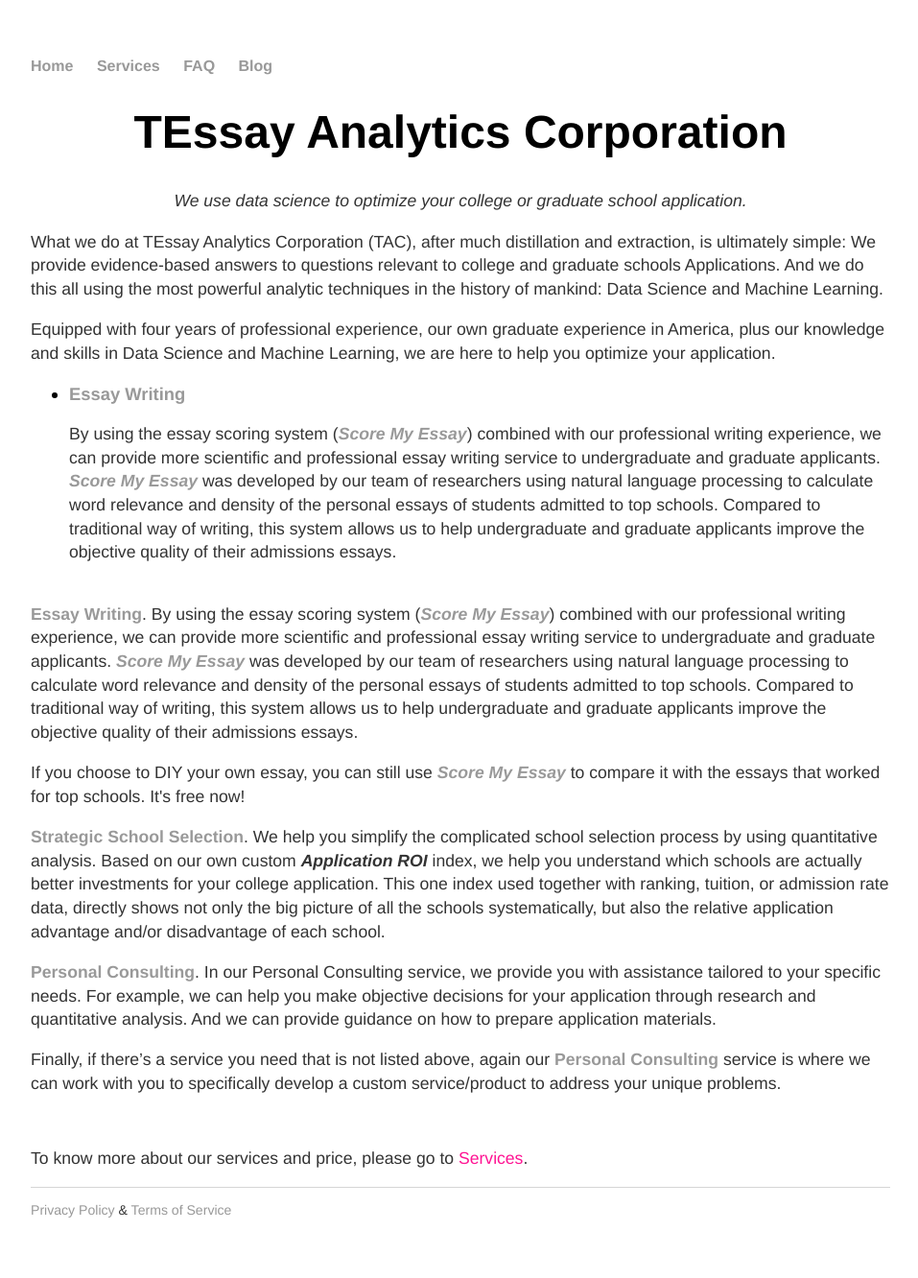
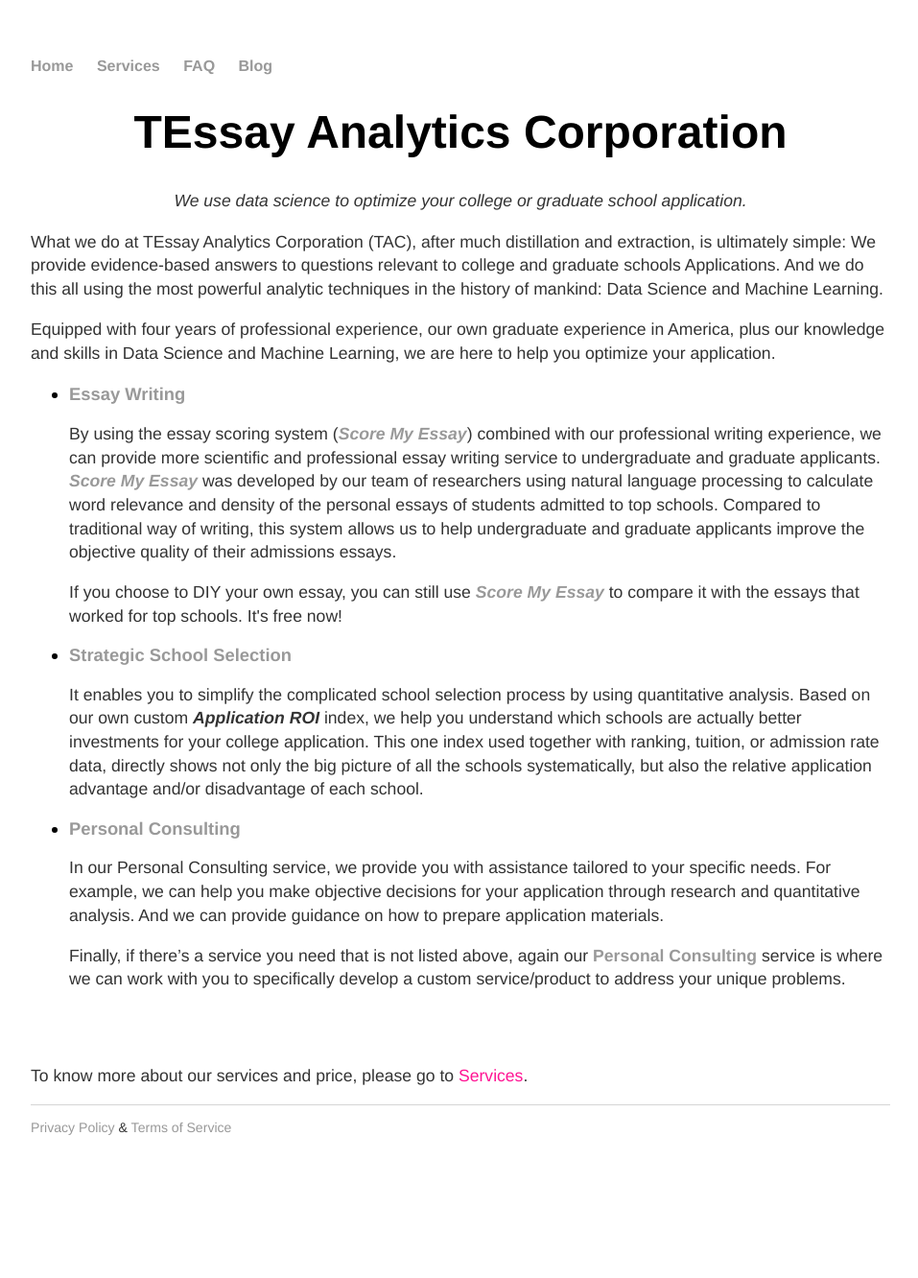
Before and after one commit to RagingTiger/PnFTech.github.io, a Jekyll site: the page built from index.html, in a window 1280 px wide. Shown: the whole page at 96% size, without its empty margins (160-1117 px from the left). Built offline with Jekyll 4.4.1, drawn with Linux system fonts in a browser that asks for light colours; after the commit the page ends 1246 px from its top, so only the background shows below that.

Commit message:
added bullet to home page

```diff
--- a/index.html
+++ b/index.html
@@ -31,41 +31,32 @@
 			admitted to top schools. Compared to traditional way of writing, this system
 			allows us to help undergraduate and graduate applicants improve the objective
 			quality of their admissions essays.</p>
-	</ul>
-	<p><b><a href="/essay">Essay Writing</a></b>. By using the essay scoring system
-		(<b><i><a href="http://www.tessay.org/PnF_nlp/">Score My Essay</a></i></b>)
-		combined with our professional writing experience, we can provide more
-		scientific and professional essay writing service to undergraduate and
-		graduate applicants. <b><i><a href="http://www.tessay.org/PnF_nlp/">Score My Essay</a></i></b>
-		was developed by our team of researchers using natural language processing to
-		calculate word relevance and density of the personal essays of students
-		admitted to top schools. Compared to traditional way of writing, this system
-		allows us to help undergraduate and graduate applicants improve the objective
-		quality of their admissions essays.</p>
 
 		<p>If you choose to DIY your own essay, you can still use
 			<b><i><a href="http://www.tessay.org/PnF_nlp/">Score My Essay</a></i></b> to
 			compare it with the essays that worked for top schools. It's free now!</p>
 
-	<p><b><a href="/analytics">Strategic School Selection</a></b>. We help you
-		simplify the complicated school selection process by using quantitative
-		analysis. Based on our own custom <b><i>Application ROI</i></b> index, we
-		help you understand which schools are actually better investments for your
-		college application. This one index used together with ranking, tuition, or
+		<li><b><a href="/analytics">Strategic School Selection</a></b></li>
+		<p>It enables you to simplify the complicated school selection process by using
+			quantitative analysis. Based on our own custom <b><i>Application ROI</i></b>
+			index, we help you understand which schools are actually better investments
+			for your college application. This one index used together with ranking, tuition, or
 			admission rate data, directly shows not only the big picture of all the
 			schools systematically, but also the relative application advantage and/or
 			disadvantage of each school.</p>
 
-	<p><b><a href="/consulting">Personal Consulting</a></b>. In our Personal
-		Consulting service, we provide you with assistance tailored to your specific
-		needs. For example, we can help you make objective decisions for your
-		application through research and quantitative analysis. And we can provide
-		guidance on how to prepare application materials. </p>
+		<li><b><a href="/consulting">Personal Consulting</a></b></li>
+		<p>In our Personal Consulting service, we provide you with assistance
+			tailored to your specific needs. For example, we can help you make
+			objective decisions for your application through research and quantitative
+			analysis. And we can provide guidance on how to prepare application materials. </p>
 
 		<p>Finally, if there’s a service you need that is not listed above, again our
 			<b><a href="/consulting">Personal Consulting</a></b> service is where we can
 			work with you to specifically develop a custom service/product to address
 			your unique problems.</p>
+	</ul>
+
 
 	<br>
 	<p>To know more about our services and price, please go to
```
Lines whose indentation alone changed are shown as unchanged.
